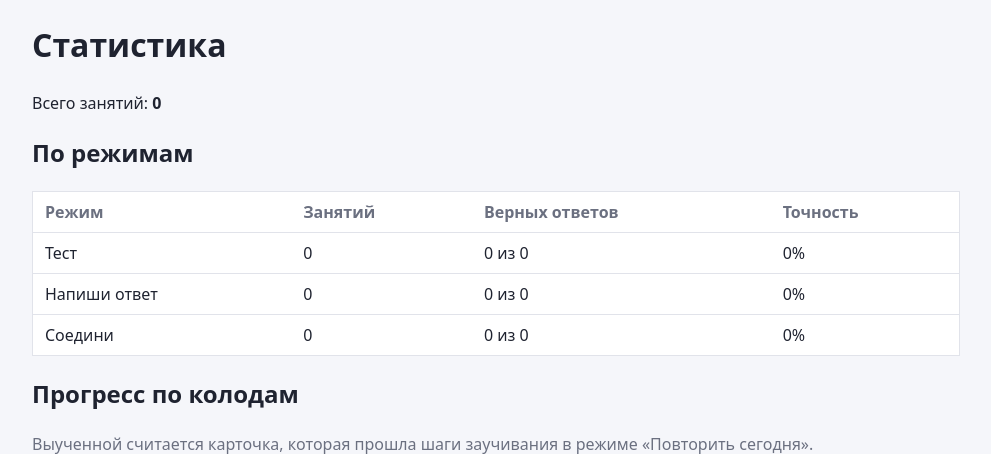
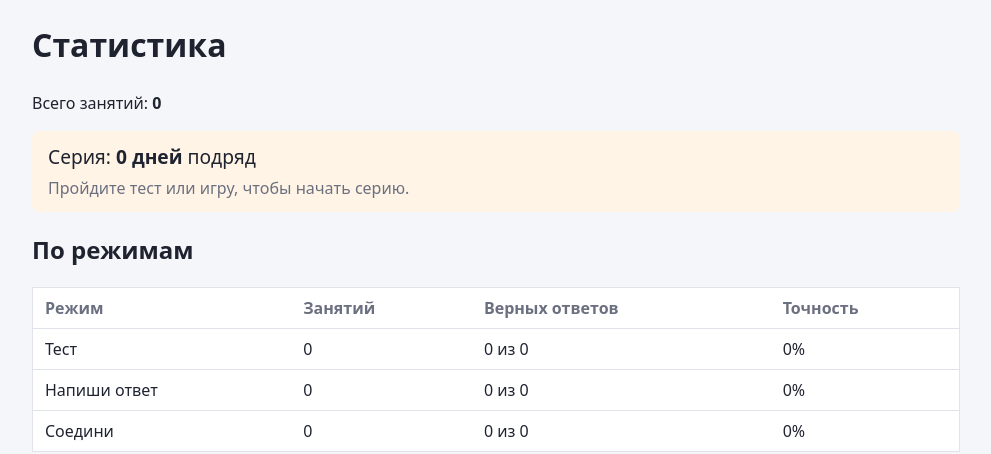
Before and after one commit to arina-baglaeva/studydeck, a Spring Boot app: page /stats in a window 1280 px wide. Shown: the part 57-511 px from the top of the page, without its empty margins (144-1135 px from the left). Run offline with Spring Boot 4, Linux system fonts and the light colour scheme; data comes from the database, SQL or seed files in the repository; data that the repository does not hold is empty.

Commit message:
Show study streak on statistics page
Co-Authored-By: Claude Opus 5.5 <noreply@anthropic.com>

```diff
--- a/src/main/java/com/studydeck/controller/StatsController.java
+++ b/src/main/java/com/studydeck/controller/StatsController.java
@@ -4,6 +4,8 @@ import com.studydeck.service.StatsService;
 import org.springframework.stereotype.Controller;
 import org.springframework.ui.Model;
 import org.springframework.web.bind.annotation.GetMapping;
+
+import java.time.LocalDate;
 
 @Controller
 public class StatsController {
@@ -17,6 +19,7 @@ public class StatsController {
     @GetMapping("/stats")
     public String stats(Model model) {
         model.addAttribute("totalSessions", statsService.totalSessions());
+        model.addAttribute("streak", statsService.currentStreak(LocalDate.now()));
         model.addAttribute("modeStats", statsService.modeStats());
         model.addAttribute("deckProgress", statsService.deckProgress());
         model.addAttribute("recentSessions", statsService.recentSessions());
--- a/src/main/resources/static/css/style.css
+++ b/src/main/resources/static/css/style.css
@@ -677,3 +677,19 @@ main {
 .deck-progress-percent {
     margin-left: 8px;
 }
+
+.streak {
+    margin: 16px 0;
+    padding: 12px 16px;
+    border-radius: 8px;
+    background: #fff4e5;
+}
+
+.streak-days {
+    margin: 0 0 4px;
+    font-size: 1.2em;
+}
+
+.streak .stats-hint {
+    margin: 0;
+}
--- a/src/main/resources/templates/stats.html
+++ b/src/main/resources/templates/stats.html
@@ -6,6 +6,13 @@
 <main class="container">
     <h1>Статистика</h1>
     <p class="stats-total">Всего занятий: <strong th:text="${totalSessions}">0</strong></p>
+
+    <div class="streak">
+        <p class="streak-days">Серия: <strong th:text="${streak.days} + ' ' + ${streak.dayWord}">0 дней</strong> подряд</p>
+        <p class="stats-hint" th:if="${streak.studiedToday}">Сегодня вы уже занимались — серия продолжается.</p>
+        <p class="stats-hint" th:if="${!streak.studiedToday and streak.days > 0}">Пройдите сегодня тест или игру, чтобы не прервать серию.</p>
+        <p class="stats-hint" th:if="${!streak.studiedToday and streak.days == 0}">Пройдите тест или игру, чтобы начать серию.</p>
+    </div>
 
     <h2>По режимам</h2>
     <table class="card-table stats-modes">
```
Also changed, not shown: ROADMAP.md (+1 -1 lines), 1 other file.
